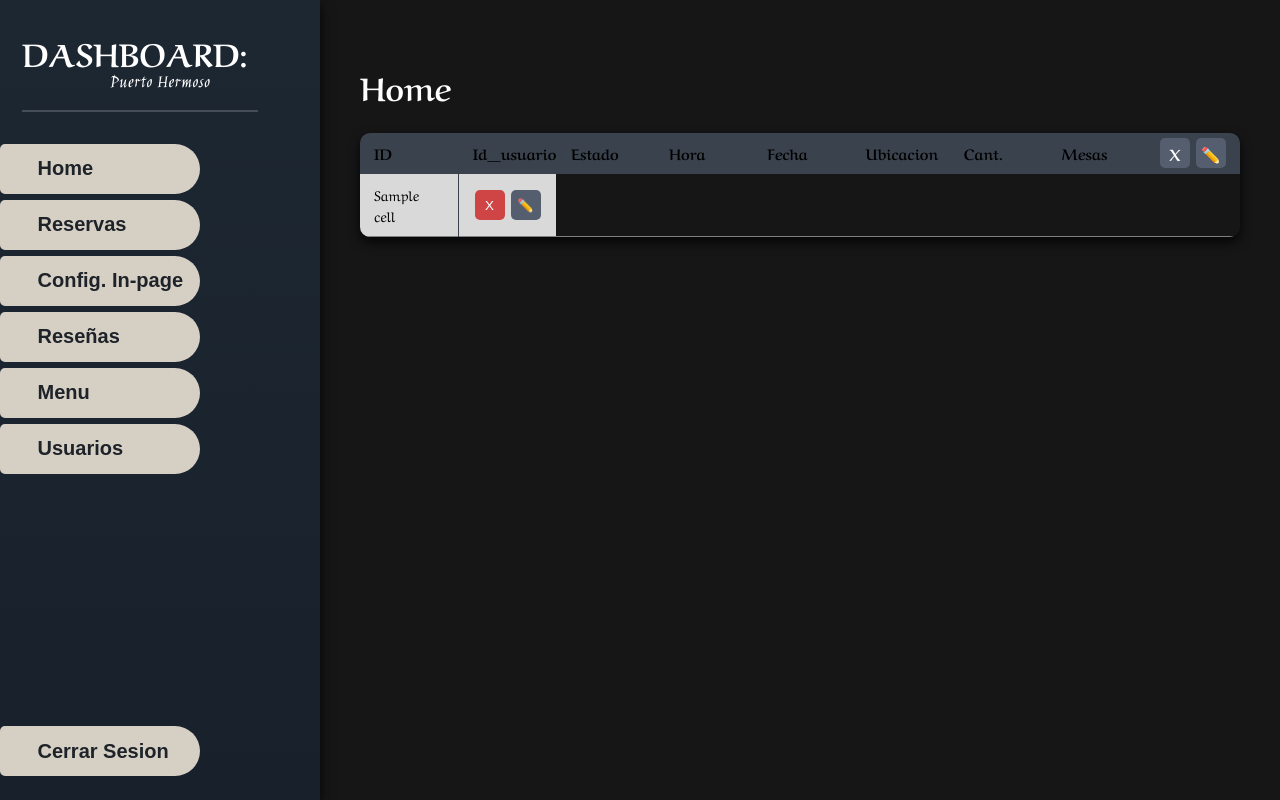
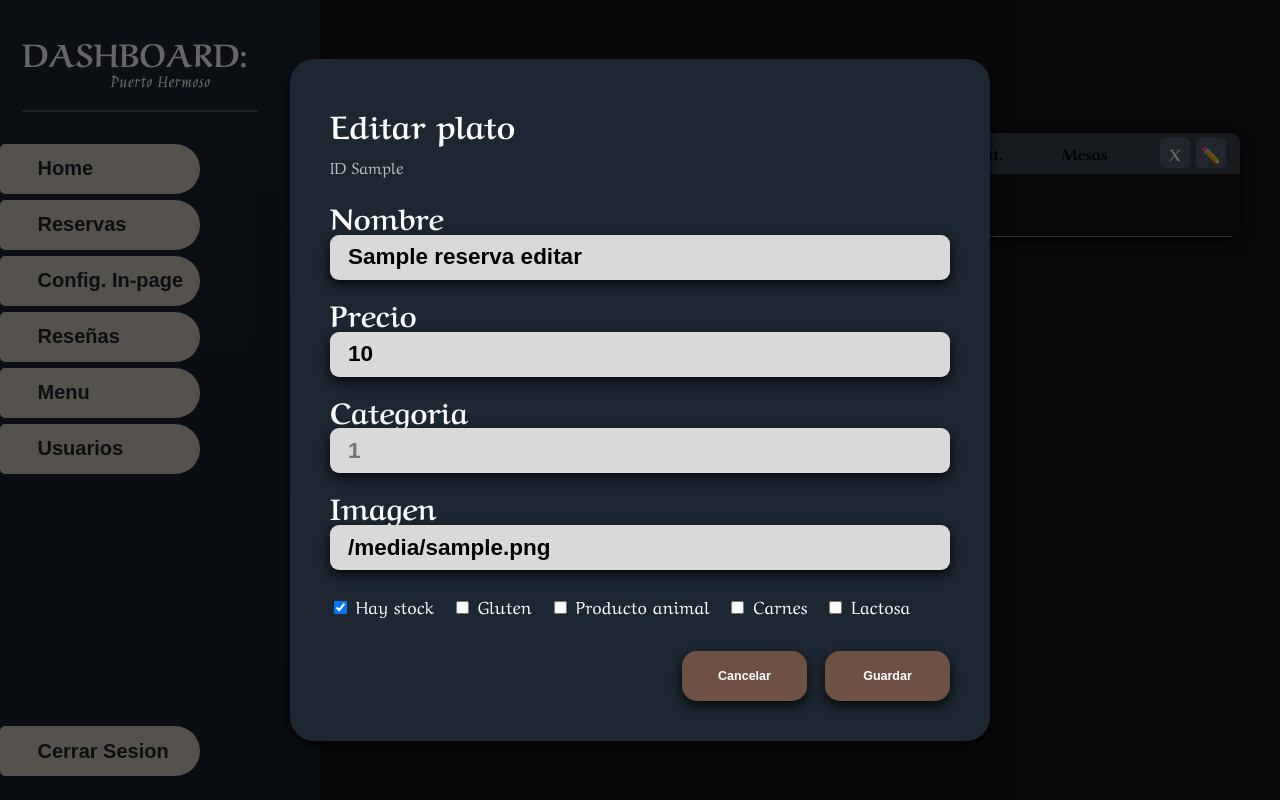
Before and after one commit to Lucasgm2021/TP_Final_IntroDesaSoft, a Flask app: template frontend/templates/dashboard/home.html in a window 1280 px wide. Run offline with Flask 3, Linux system fonts and the light colour scheme; the template is opened without the code that fills it: most values are stand-ins (such as "Sample title", 1, 10 or a date in 2020).

Commit message:
avanzo vistas de reservas y home admin #31

```diff
--- a/backend/services/reservas.py
+++ b/backend/services/reservas.py
@@ -23,14 +23,16 @@ def obtener_reservas(offset,limit,fecha,hora,estado,id_usuario):
     limit = int(limit)
     data={}
     if not "id_usuario" in data:
-        id_usuario = session["id_usuario"]
+        if not session["es_admin"]:
+            id_usuario = session["id_usuario"]
     else:
         if data["id_usuario"] != session["id_usuario"] and not session["es_admin"]:
             return error_msg(403,"Permisoos insuficientes",description="No puedes crear una reserva para otro usuario.")
         id_usuario = data["id_usuario"]
 
-    id_usuario = int(id_usuario)
-    data["id_usuario"] = id_usuario
+    if id_usuario:
+        id_usuario = int(id_usuario)
+        data["id_usuario"] = id_usuario
 
     if fecha:
         data["fecha"]=fecha
@@ -62,6 +64,16 @@ def obtener_reservas(offset,limit,fecha,hora,estado,id_usuario):
 
 
     return reservas, total_reservas
+
+def obtener_reserva_con_id(id_reserva):
+    try:
+        result = queries_reservas.obtener_reserva_por_id(id_reserva)
+        if not result:
+            return error_msg(404,"Error: reserva no encontrada",description="No existe una reserva con ese ID.")
+    except:
+        return error_msg(500,"Error obteniendo reserva",description="Ha ocurrido un error en el servidor.")
+    reserva = {**result, "fecha": result["fecha"].strftime('%Y-%m-%d'),"hora_reserva": str(result["hora_reserva"]), "qr_expiracion": str(result["qr_expiracion"])}
+    return {"data": reserva},200
 
 def obtener_mesas_disponibles():
     #total de mesas - mesas usadas en un determinado momento = mesas disponibles en ese momento
--- a/frontend/static/js/scripts.js
+++ b/frontend/static/js/scripts.js
@@ -24,3 +24,10 @@ function eliminarPlato(id){
     window.location.href =
         `/dashboard/menu?eliminar=${id}`
 }
+
+
+function editarReserva(id){
+
+    window.location.href =
+        `/dashboard?edit=${id}`
+}
--- a/frontend/templates/dashboard/home.html
+++ b/frontend/templates/dashboard/home.html
@@ -7,6 +7,8 @@
 </h1>
 
     {% from "componentes/tabla_comp.html" import tabla_comp %}
+    {% from "componentes/input_comp.html" import input_comp %}
+    {% from "componentes/button1_comp.html" import button1_comp %}
 
     {{ tabla_comp(
         id="tabla-delete-edit",
@@ -16,7 +18,215 @@
         show_delete=true,
         show_edit=true,
         func_delete="",
-        func_edit=""
+        func_edit="editarReserva"
     ) }}
 
+    {% if reserva_editar %}
+
+        <div
+        style="
+        position: fixed;
+        inset: 0;
+        background: rgba(0,0,0,0.6);
+        z-index: 1000;
+        display: flex;
+        align-items: center;
+        justify-content: center;"
+        >
+
+            <form method="POST"
+                  class="dropshadow"
+                  style="
+                  width: 700px;
+                  background: #1d2732;
+                  border-radius: 24px;
+                  padding: 40px;
+                  box-sizing: border-box;
+                  display: flex;
+                  flex-direction: column;
+                  gap: 22px;
+        "
+            >
+
+                <input
+                        type="hidden"
+                        name="id_reserva"
+                        value="{{ reserva_editar.id_reserva }}"
+                >
+
+                <div style="
+                display:flex;
+                flex-direction:column;
+                gap:4px;"
+                >
+
+                    <h2 style="margin:0;font-size:2rem;">
+                        Editar plato
+                    </h2>
+
+                    <span style="opacity:0.7;font-size:1rem;">
+                ID {{ reserva_editar.id_reserva }}
+                    </span>
+
+                </div>
+
+                <div
+                        style="
+                display:flex;
+                flex-direction:column;
+                gap:18px;
+            "
+                >
+
+                    {{ input_comp(
+                name="nombre",
+                label="Nombre",
+                value=reserva_editar.nombre,
+                placeholder="Nombre del plato",
+                width="100%",
+                height="45px",
+                required=true
+            ) }}
+
+                    {{ input_comp(
+                name="precio",
+                type="number",
+                label="Precio",
+                value=reserva_editar.precio,
+                placeholder="10000",
+                width="100%",
+                height="45px",
+                required=true
+            ) }}
+
+                    {{ input_comp(
+                name="id_categoria",
+                type="number",
+                label="Categoria",
+                value=reserva_editar.id_categoria,
+                placeholder="1",
+                width="100%",
+                height="45px",
+                required=true
+            ) }}
+
+                    {{ input_comp(
+                name="link_imagen",
+                type="text",
+                label="Imagen",
+                value=reserva_editar.link_imagen,
+                placeholder="https://...",
+                width="100%",
+                height="45px"
+            ) }}
+
+                </div>
+
+                <div
+                        style="
+                display:flex;
+                flex-wrap:wrap;
+                gap:18px;
+
+                font-size:1.1rem;
+            "
+                >
+
+                    <label>
+                        <input
+                                type="checkbox"
+                                name="hay_stock"
+
+                                {% if reserva_editar.hay_stock %}
+                                checked
+                                {% endif %}
+                        >
+
+                        Hay stock
+                    </label>
+
+                    <label>
+                        <input
+                                type="checkbox"
+                                name="gluten"
+
+                                {% if reserva_editar.gluten %}
+                                checked
+                                {% endif %}
+                        >
+
+                        Gluten
+                    </label>
+
+                    <label>
+                        <input
+                                type="checkbox"
+                                name="producto_animal"
+
+                                {% if reserva_editar.producto_animal %}
+                                checked
+                                {% endif %}
+                        >
+
+                        Producto animal
+                    </label>
+
+                    <label>
+                        <input
+                                type="checkbox"
+                                name="carnes"
+
+                                {% if reserva_editar.carnes %}
+                                checked
+                                {% endif %}
+                        >
+
+                        Carnes
+                    </label>
+
+                    <label>
+                        <input
+                                type="checkbox"
+                                name="lactosa"
+
+                                {% if reserva_editar.lactosa %}
+                                checked
+                                {% endif %}
+                        >
+
+                        Lactosa
+                    </label>
+
+                </div>
+
+                <div
+                        style="
+                display:flex;
+                justify-content:flex-end;
+                gap:18px;
+
+                margin-top:10px;
+            "
+                >
+
+                    {{ button1_comp(
+                text="Cancelar",
+                height=50,
+                func="window.location.href='/dashboard/menu'; return false;"
+            ) }}
+
+                    {{ button1_comp(
+                text="Guardar",
+                height=50,
+                type="submit"
+            ) }}
+
+                </div>
+
+            </form>
+
+        </div>
+
+    {% endif %}
+
 {% endblock %}
```
Also changed, not shown: backend/routes/reservas.py (+12 -0 lines), frontend/routes/dashboard.py (+27 -22 lines), frontend/services/reservas.py (+21 -0 lines).
